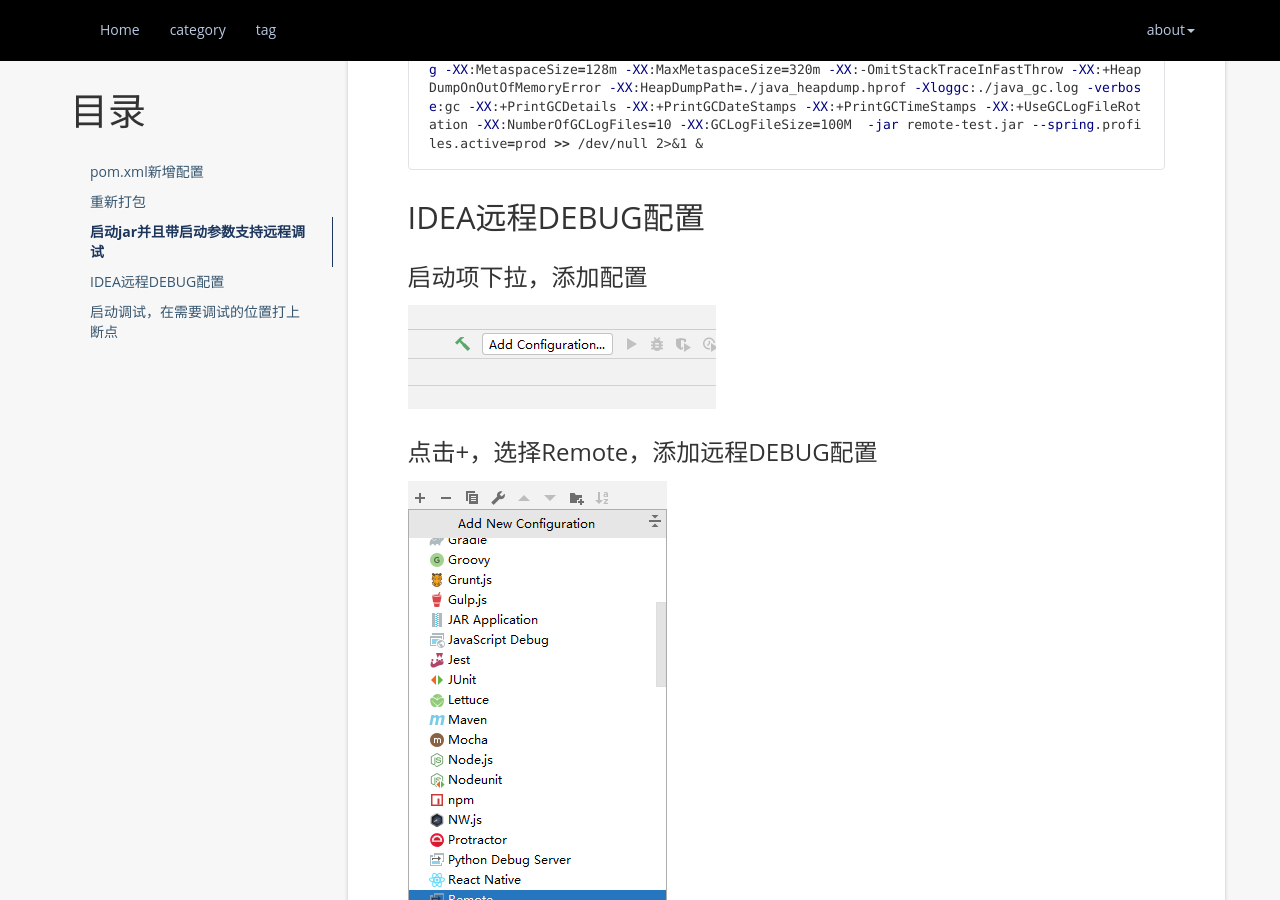
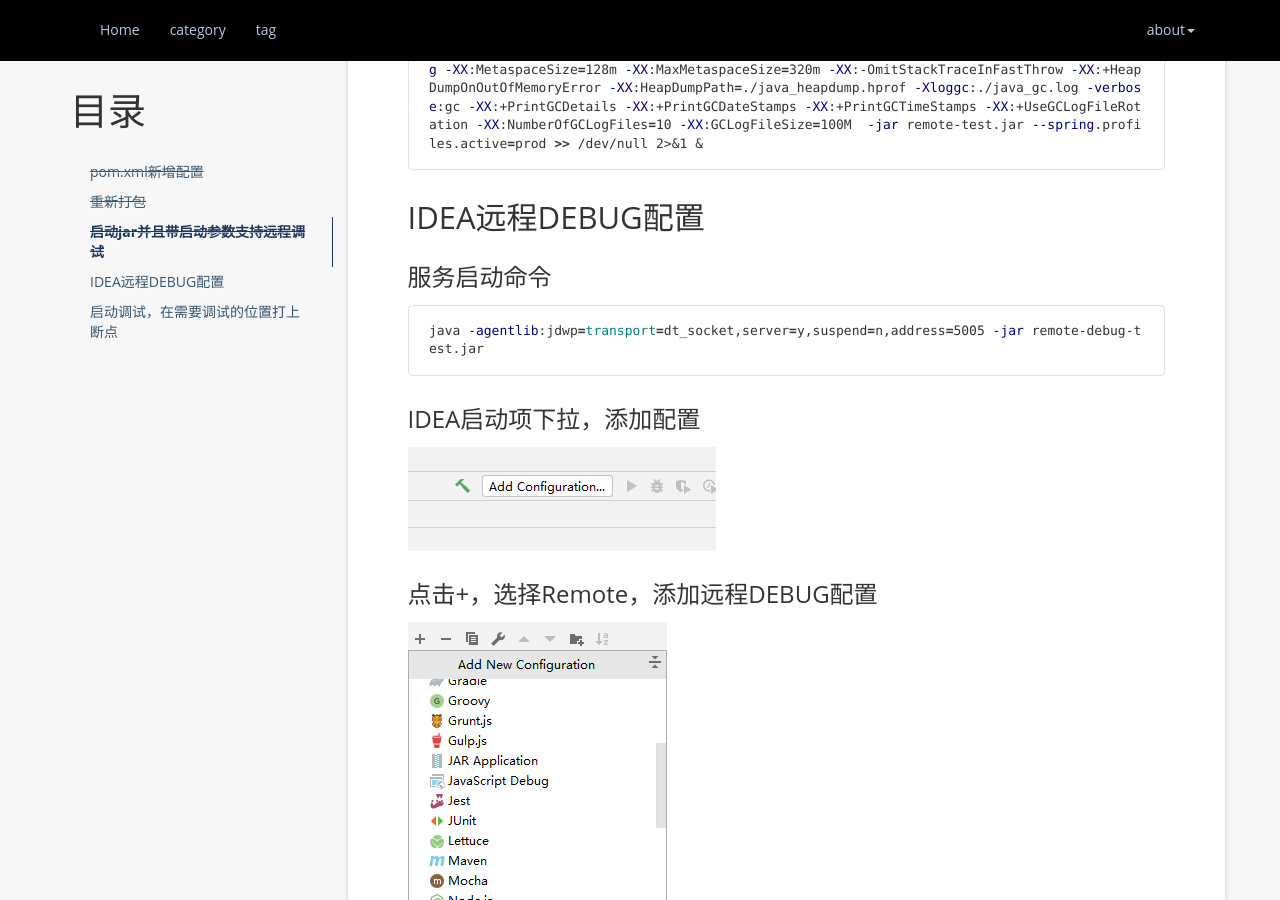
Before and after one commit to atgtahub/atgtahub.github.io, a Jekyll site: the page built from _posts/ide/idea/2022-12-07-idea-remote-debug.md, in a window 1280 px wide and 900 px high, scrolled down 1572 px. Built offline with Jekyll 4.4.1, drawn with Linux system fonts in a browser that asks for light colours; a script that is not in the unit is left out; comment, search, counter and statistics services are not loaded.

Commit message:
refactor(posts): 2022-12-07-idea-remote-debug.md

````diff
--- a/_posts/ide/idea/2022-12-07-idea-remote-debug.md
+++ b/_posts/ide/idea/2022-12-07-idea-remote-debug.md
@@ -10,7 +10,7 @@
 {:toc}
 
 
-## pom.xml新增配置
+## ~~pom.xml新增配置~~
 
 ```xml
 <build>
@@ -39,7 +39,7 @@
 </build>
 ```
 
-### 参数详解
+### ~~参数详解~~
 - -Xdebug 通知JVM工作在DEBUG模式下；
 - -Xrunjdwp 通知JVM使用(Java debug wire protocol)运行调试环境。该参数同时包含了一系列的调试选项；
 - **transport **指定了调试数据的传送方式，dt_socket是指用SOCKET模式，另有dt_shmem指用共享内存方式，其中，dt_shmem只适用于Windows平台；
@@ -47,11 +47,11 @@
 - server=y/n VM 是否需要作为调试服务器执行；
 - suspend=y/n 是否在调试客户端建立连接之后启动 VM；
 
-## 重新打包
+## ~~重新打包~~
 
 ![打包]({{ '/styles/images/idea/2022-12-07-idea-remote-debug\Snipaste_2022-12-07_16-09-18.png' | prepend: site.baseurl  }})
 
-## 启动jar并且带启动参数支持远程调试
+## ~~启动jar并且带启动参数支持远程调试~~
 
 ```sh
 java -agentlib:jdwp=transport=dt_socket,server=y,suspend=n,address=5005 -Xms2g -Xmx2g -Xmn1g -XX:MetaspaceSize=128m -XX:MaxMetaspaceSize=320m -XX:-OmitStackTraceInFastThrow -XX:+HeapDumpOnOutOfMemoryError -XX:HeapDumpPath=./java_heapdump.hprof -Xloggc:./java_gc.log -verbose:gc -XX:+PrintGCDetails -XX:+PrintGCDateStamps -XX:+PrintGCTimeStamps -XX:+UseGCLogFileRotation -XX:NumberOfGCLogFiles=10 -XX:GCLogFileSize=100M  -jar remote-test.jar --spring.profiles.active=prod >> /dev/null 2>&1 &
@@ -59,7 +59,13 @@
 
 ## IDEA远程DEBUG配置
 
-### 启动项下拉，添加配置
+### 服务启动命令
+
+```sh
+java -agentlib:jdwp=transport=dt_socket,server=y,suspend=n,address=5005 -jar remote-debug-test.jar
+```
+
+### IDEA启动项下拉，添加配置
 
 ![启动项下拉，选择 Add Configurations编辑配置]({{ '/styles/images/idea/2022-12-07-idea-remote-debug\Snipaste_2022-12-07_16-17-23.png' | prepend: site.baseurl  }})
 
````
